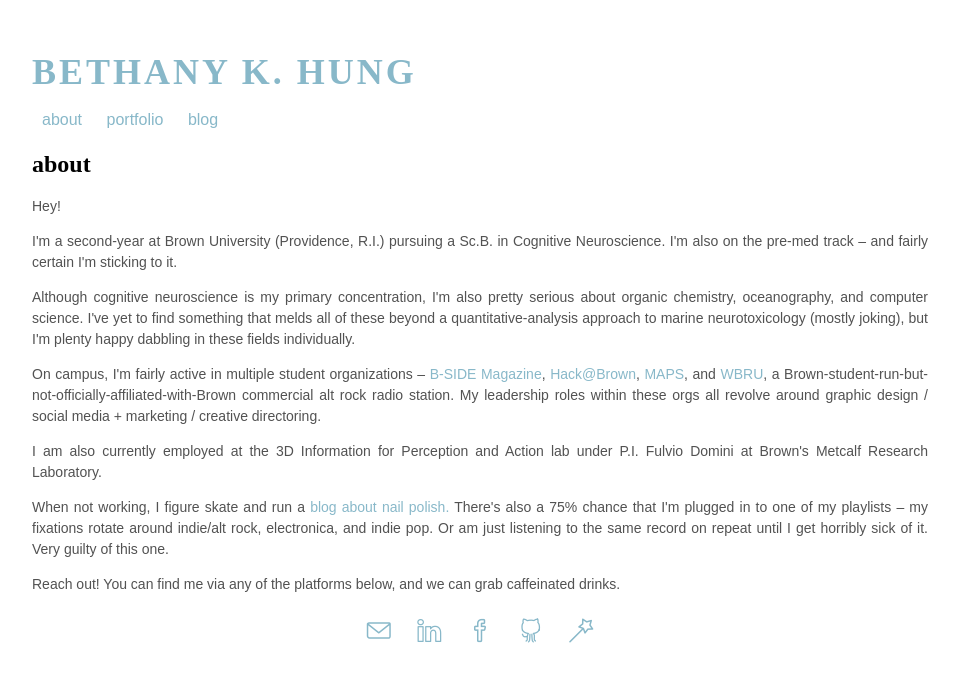
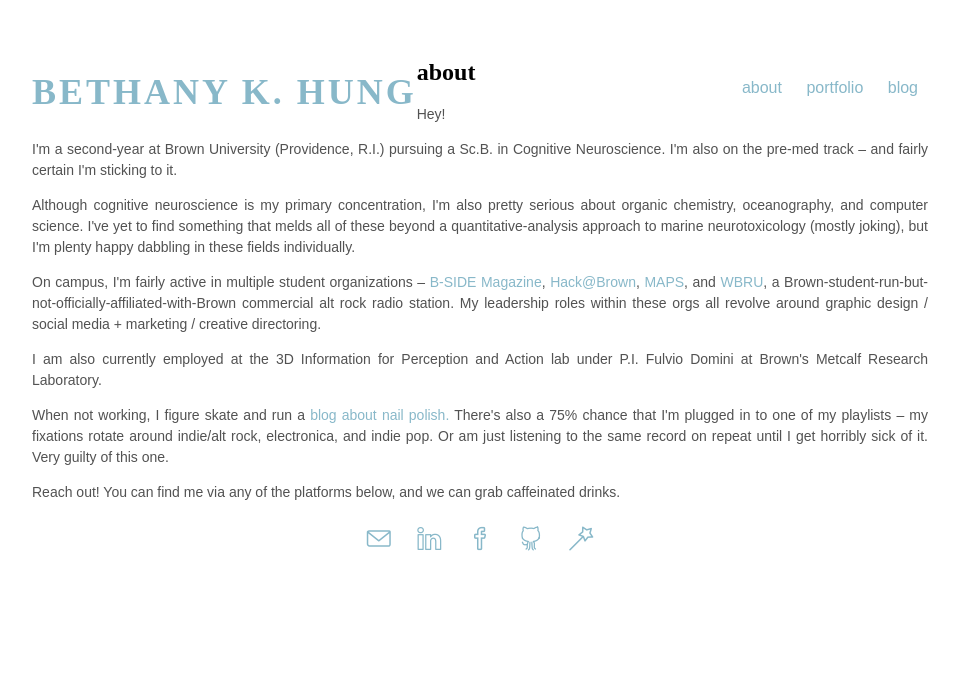
Before and after one commit to bethny/bethny.github.io, a Jekyll site: the page built from about/index.html, in a window 1280 px wide. Shown: the top 682 px of the page, without its empty margins (160-1119 px from the left). Built offline with Jekyll 4.4.1, drawn with Linux system fonts in a browser that asks for light colours; nearby versions of some CDN libraries.

Commit message:
Update pagelet.html

```diff
--- a/_layouts/pagelet.html
+++ b/_layouts/pagelet.html
@@ -2,13 +2,12 @@
 	<html>
 		<head>
 			<title>{{ page.title }}</title>
-			<!-- link to main stylesheet -->
 			<link rel="stylesheet" type="text/css" href="/css/main.css">
 			<link rel="stylesheet" href="https://cdnjs.cloudflare.com/ajax/libs/simple-line-icons/2.3.2/css/simple-line-icons.css">
 		</head>
 		<body>
-			<h2><a href="/">BETHANY K. HUNG</a></h2>
-    			<nav2>
+			<h2 class="alignleft"><a href="/">BETHANY K. HUNG</a></h2>
+    			<nav2 class="alignright">
 		    		<ul>
 			        	<li><a href="/about">about</a></li>
 		        		<li><a href="/portfolio">portfolio</a></li>
```
